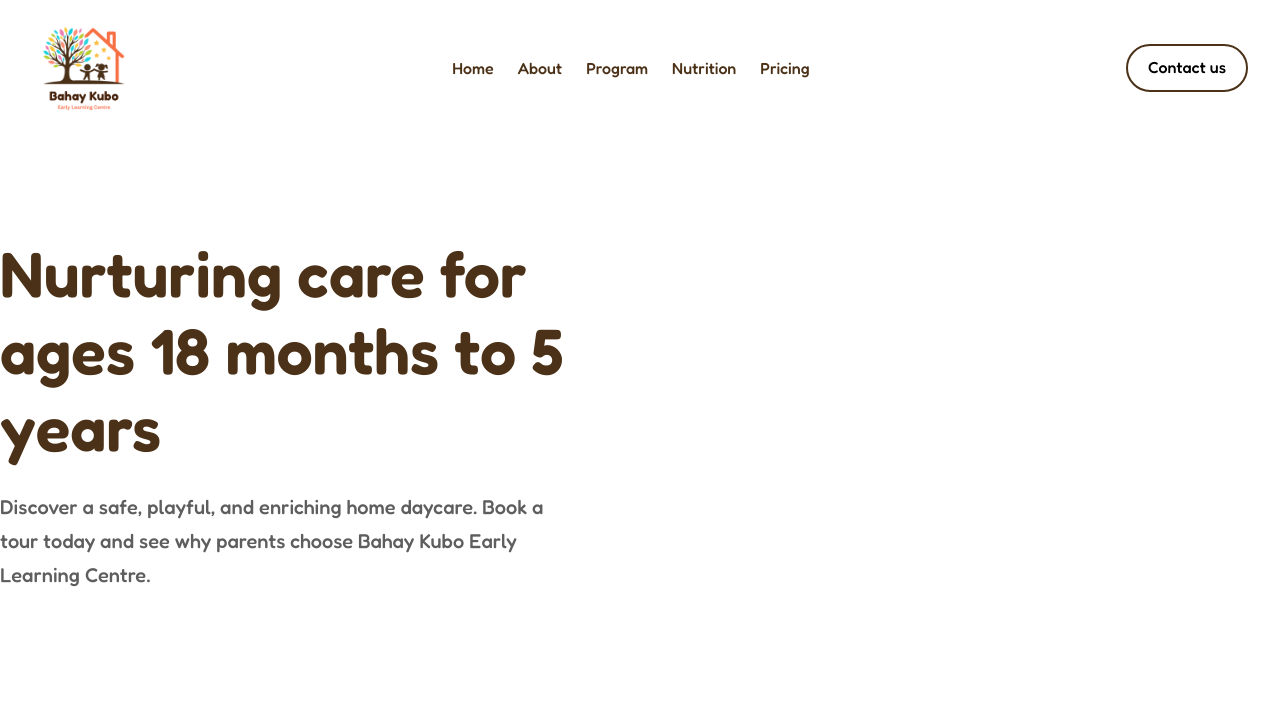
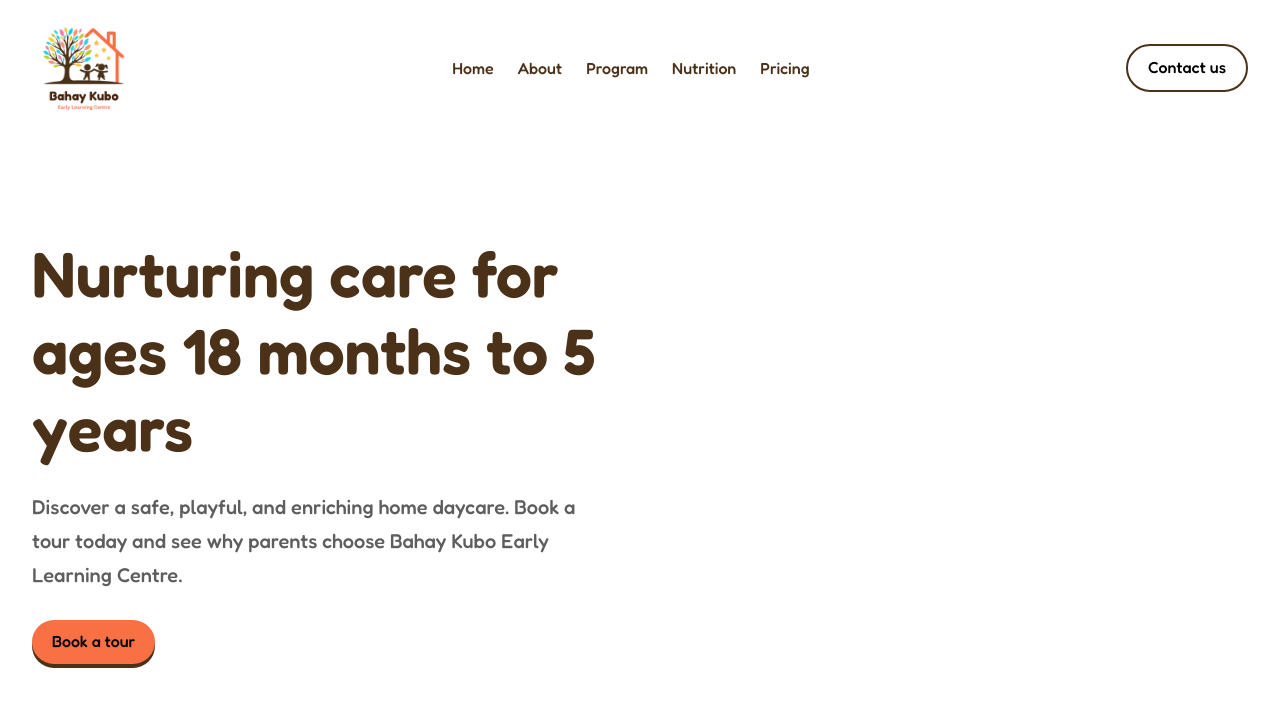
Before and after one commit to joewardperalta/bahay-kubo, a Next.js app: page / in a window 1280 px wide. Shown: the top 706 px of the page. Built offline with nearby package versions, Linux system fonts and the light colour scheme.

Commit message:
Create the primary component and add hover effect

```diff
--- a/src/app/page.js
+++ b/src/app/page.js
@@ -6,18 +6,30 @@
 import Section from "@/components/Section";
 import Headline from "@/components/Headline";
 import SubHeading from "@/components/typography/SubHeading";
+import Wrapper from "@/components/Wrapper";
+import PrimaryButton from "@/components/buttons/PrimaryButton";
 
 export default function Home() {
   return (
     <main>
       <Section>
-        <Headline>
-          <Title>Nurturing care for ages 18 months to 5 years</Title>
-          <SubHeading>
-            Discover a safe, playful, and enriching home daycare. Book a tour
-            today and see why parents choose Bahay Kubo Early Learning Centre.
-          </SubHeading>
-        </Headline>
+        <Wrapper>
+          <div>
+            <Headline>
+              <Title>Nurturing care for ages 18 months to 5 years</Title>
+              <SubHeading>
+                Discover a safe, playful, and enriching home daycare. Book a
+                tour today and see why parents choose Bahay Kubo Early Learning
+                Centre.
+              </SubHeading>
+            </Headline>
+
+            {/* CTA button for booking */}
+            <div>
+              <PrimaryButton>Book a tour</PrimaryButton>
+            </div>
+          </div>
+        </Wrapper>
       </Section>
     </main>
   );
--- a/src/components/Wrapper.jsx
+++ b/src/components/Wrapper.jsx
@@ -1,5 +1,5 @@
 import Image from "next/image";
 
 export default function Wrapper({ children }) {
-  return <div></div>;
+  return <div className="px-8">{children}</div>;
 }
--- a/src/components/buttons/PrimaryButton.jsx
+++ b/src/components/buttons/PrimaryButton.jsx
@@ -1,5 +1,18 @@
+import clsx from "clsx";
 import Button from "./button";
 
-export default function PrimaryButton({ children }) {
-  return <Button className="bg-accent">{children}</Button>;
+export default function PrimaryButton({ children, className }) {
+  return (
+    <div className="w-fit relative">
+      <Button
+        className={clsx(
+          "bg-accent relative -top-1 hover:top-0 transition-all duration-[400ms]",
+          className
+        )}
+      >
+        {children}
+      </Button>
+      <div className="bg-primary w-full h-full -z-10 rounded-full absolute top-0"></div>
+    </div>
+  );
 }
```
